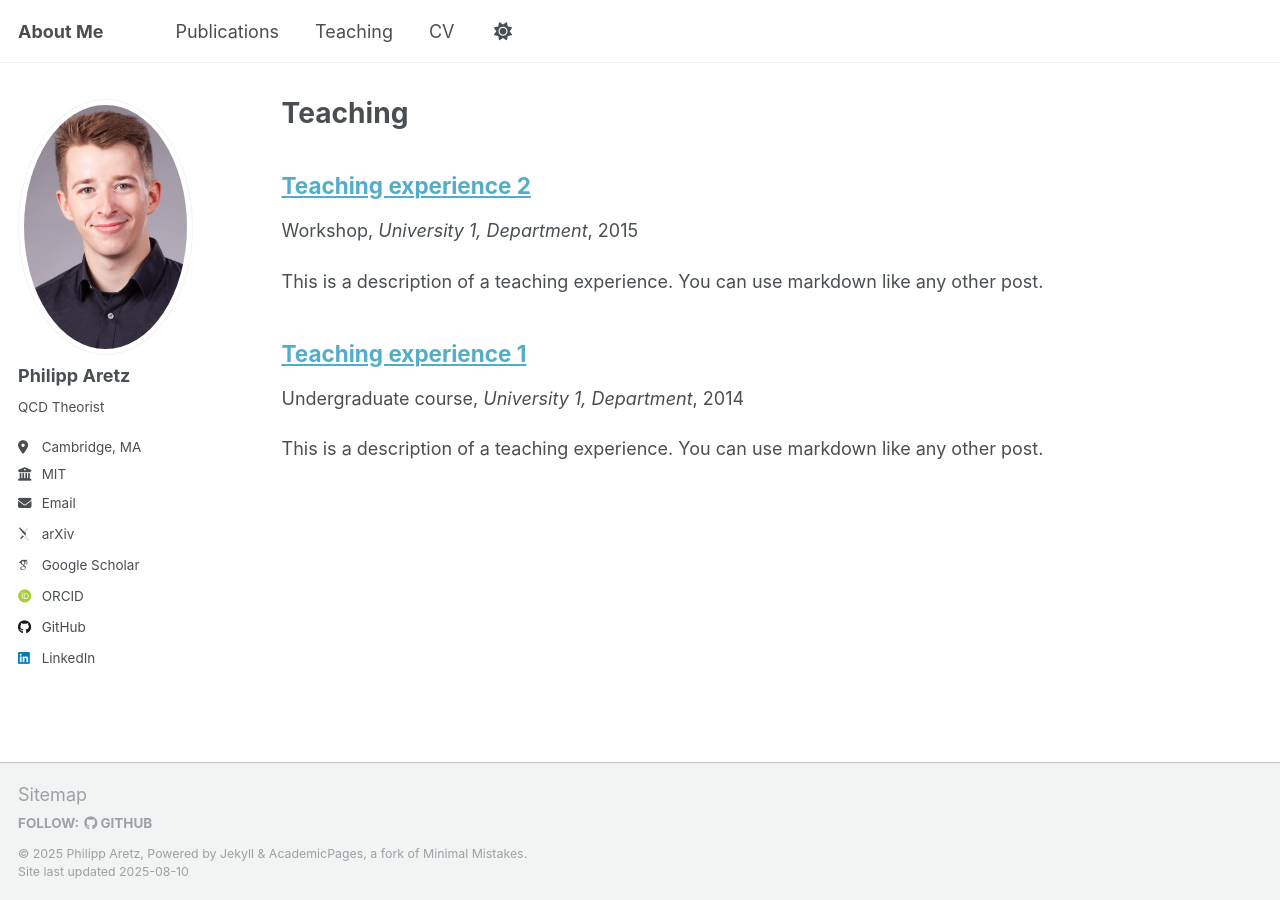
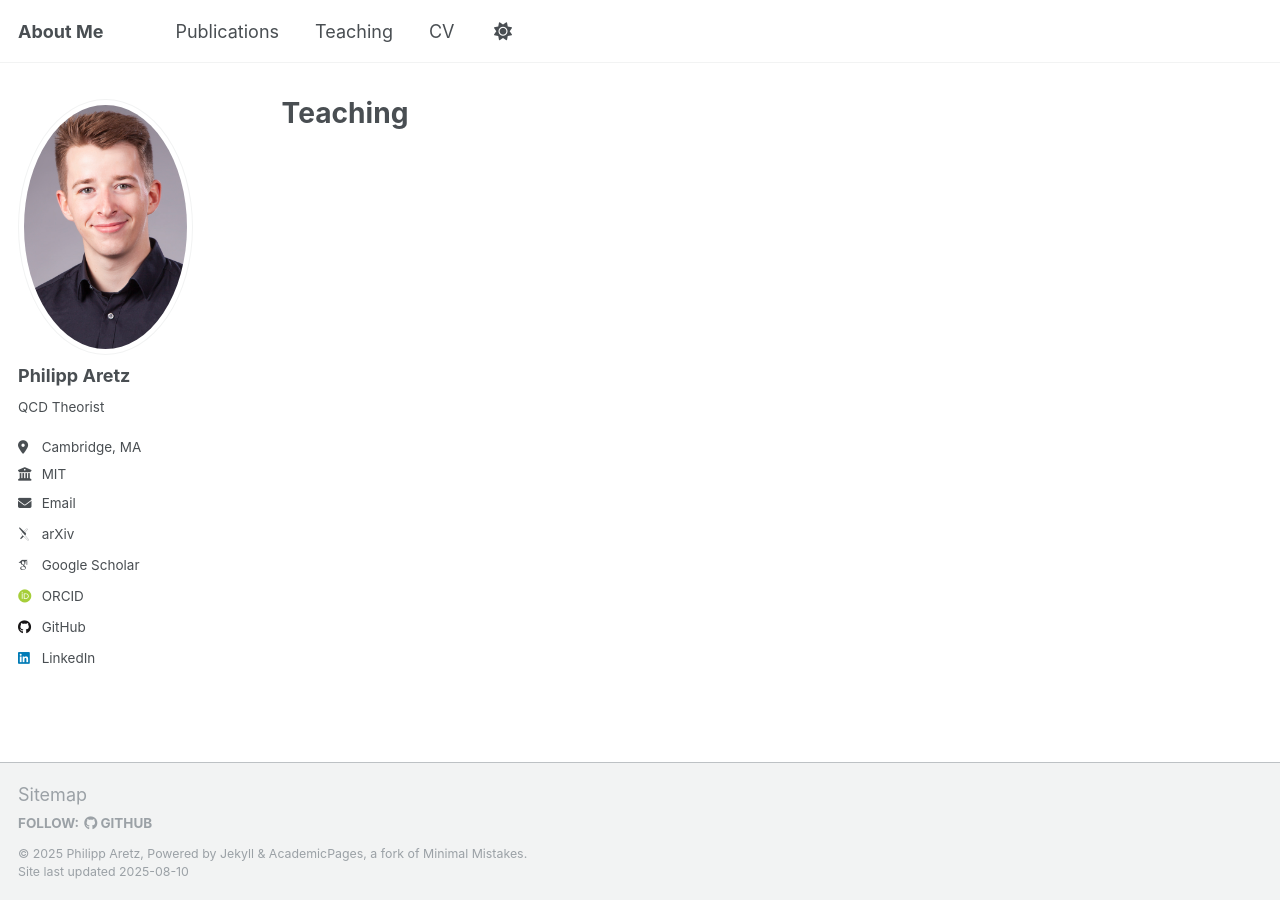
Before and after one commit to philaretz/philaretz.github.io, a Jekyll site: the page built from _pages/teaching.html, in a window 1280 px wide. Built offline with Jekyll 4.4.1, drawn with Linux system fonts in a browser that asks for light colours; some web fonts are replaced; a script that is not in the unit is left out; a file with an impossible date is left out.

Commit message:
Changes to Teaching

```diff
--- a/_teaching/2014-spring-teaching-1.md
+++ b/_teaching/2014-spring-teaching-1.md
@@ -1,20 +1,11 @@
 ---
-title: "Teaching experience 1"
+title: "Classical Mechanics (8.01)"
 collection: teaching
 type: "Undergraduate course"
-permalink: /teaching/2014-spring-teaching-1
-venue: "University 1, Department"
-date: 2014-01-01
-location: "City, Country"
+permalink: /teaching/2025-Fall-Classical
+venue: "MIT, Department of Physics"
+date: 2025-09
+location: "Cambirdge, MA"
 ---
 
-This is a description of a teaching experience. You can use markdown like any other post.
-
-Heading 1
-======
-
-Heading 2
-======
-
-Heading 3
-======
+Grad TA for classical Mechanics (8.01) at MIT.
--- a/_teaching/2015-spring-teaching-2.md
+++ /dev/null
@@ -1,20 +0,0 @@
----
-title: "Teaching experience 2"
-collection: teaching
-type: "Workshop"
-permalink: /teaching/2015-spring-teaching-1
-venue: "University 1, Department"
-date: 2015-01-01
-location: "City, Country"
----
-
-This is a description of a teaching experience. You can use markdown like any other post.
-
-Heading 1
-======
-
-Heading 2
-======
-
-Heading 3
-======
```
